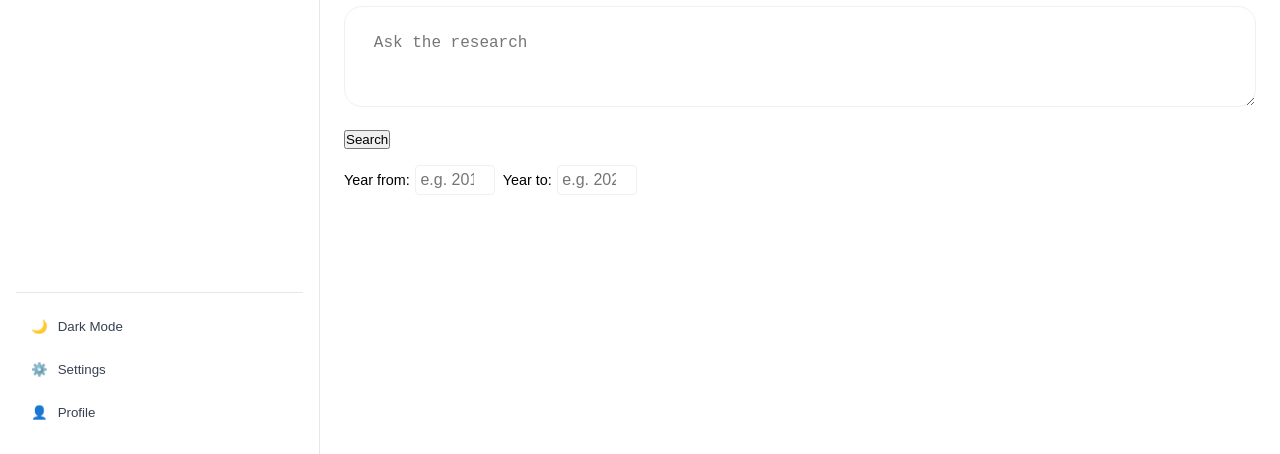
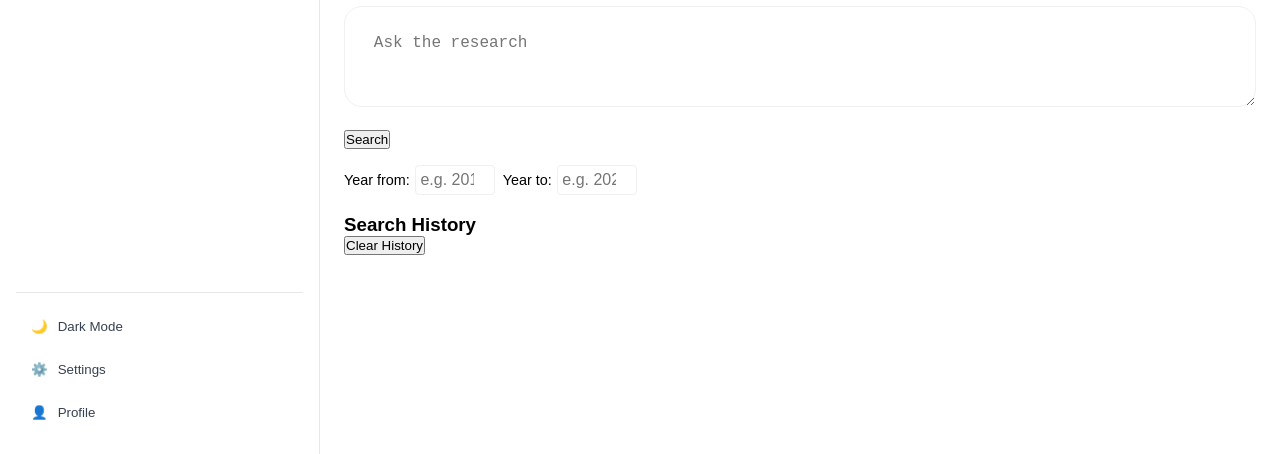
Before and after one commit to Qudsi2525/buhaath.com, a plain HTML site: page index.html in a window 1280 px wide. Shown: the part 346-800 px from the top of the page. Drawn offline with Linux system fonts and the light colour scheme.

Commit message:
Update index.html

```diff
--- a/index.html
+++ b/index.html
@@ -85,6 +85,15 @@
           />
         </label>
       </div>
+
+      <!-- Search History Section -->
+      <div id="search-history-container" class="search-history-container">
+        <h3>Search History</h3>
+        <ul id="search-history-list" class="search-history-list">
+          <!-- Populated dynamically -->
+        </ul>
+        <button id="clear-history-btn" class="clear-history-btn">Clear History</button>
+      </div>
     </div>
 
     <!-- Results area: chat-style bubbles -->
```
